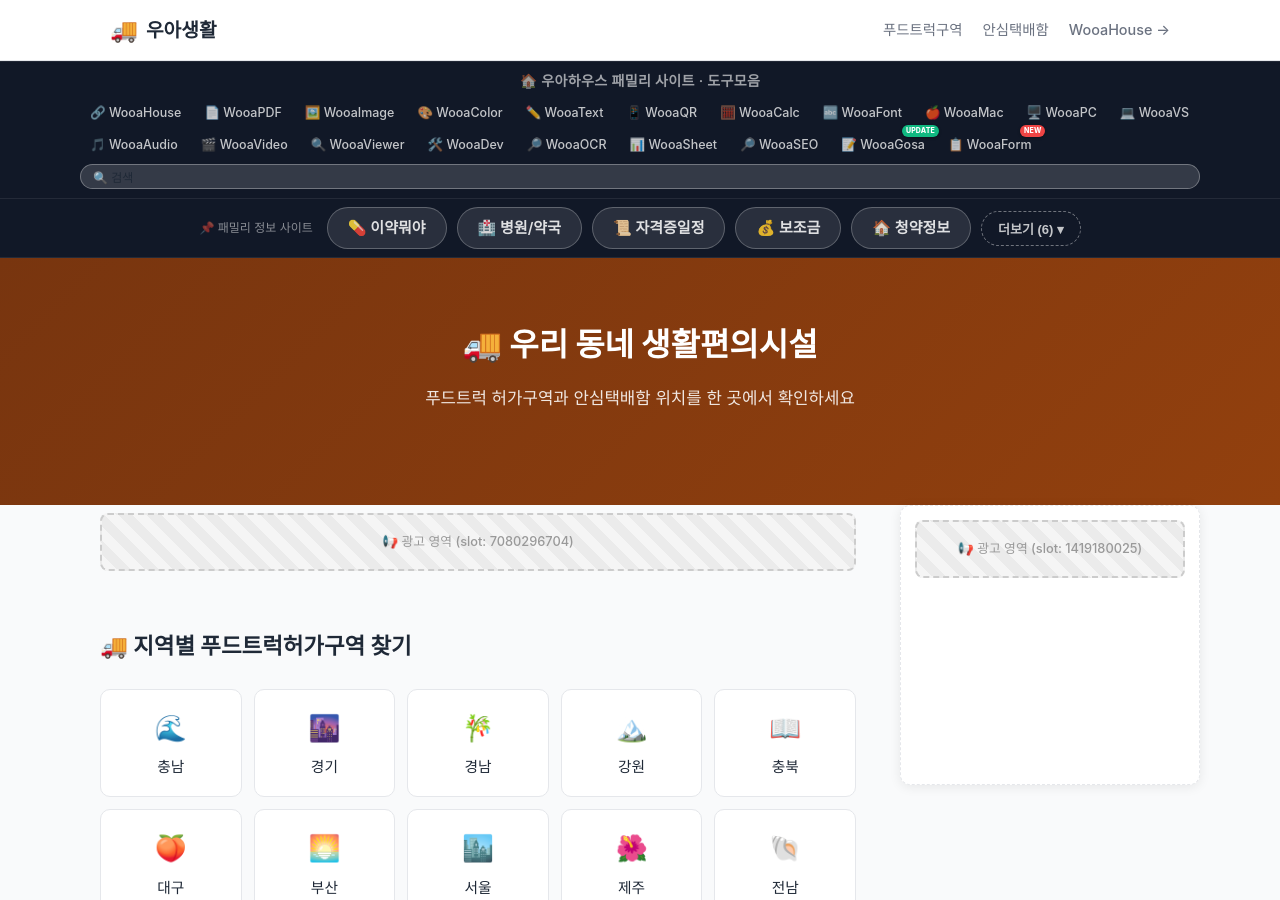
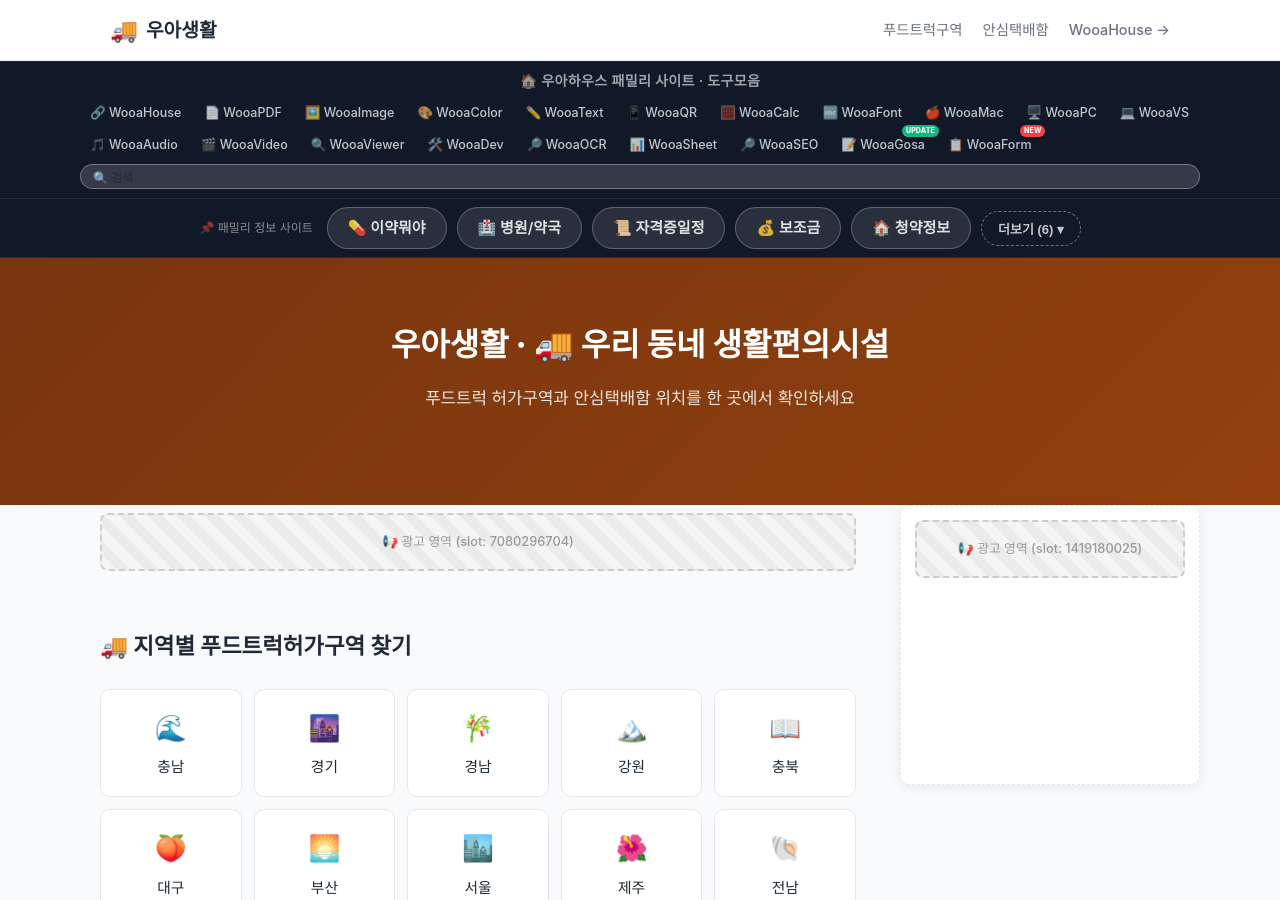
Before and after one commit to ingmaster83-code/wooalife, a Jekyll site: the page built from index.html, in a window 1280 px wide and 900 px high. Built offline with Jekyll 4.4.1, drawn with Linux system fonts in a browser that asks for light colours; some web fonts are replaced.

Commit message:
Add Korean brand name to H1 for SEO/brand-search visibility

```diff
--- a/index.html
+++ b/index.html
@@ -5,7 +5,7 @@ description: 전국 푸드트럭허가구역 477곳, 안심택배함 812곳을
 ---
 
 <div class="hero">
-  <h1>🚚 우리 동네 생활편의시설</h1>
+  <h1>우아생활 · 🚚 우리 동네 생활편의시설</h1>
   <p>푸드트럭 허가구역과 안심택배함 위치를 한 곳에서 확인하세요</p>
 </div>
 
```
